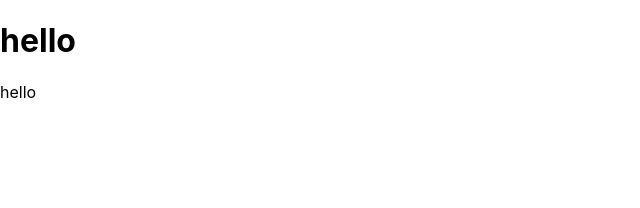
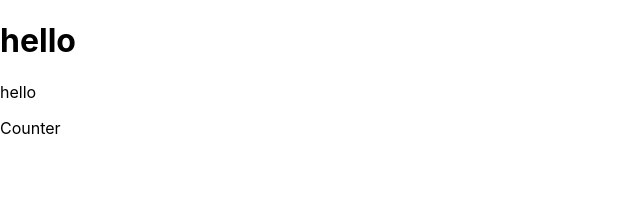
Before and after one commit to Shad-Islam/React-Practice, a React (Create React App) app: page / in a window 1280 px wide. Shown: the top 208 px of the page, without its empty margins (0-640 px from the left). Built offline with nearby package versions, Linux system fonts and the light colour scheme.

Commit message:
Add counter component

```diff
--- a/src/App.js
+++ b/src/App.js
@@ -1,10 +1,12 @@
 import "./App.css";
+import Counter from "./components/Counter";
 import Test from "./components/TestComponent";
 
 function App() {
   return (
     <>
       <Test />
+      <Counter />
     </>
   );
 }
--- /dev/null
+++ b/src/components/Counter.jsx
@@ -0,0 +1,7 @@
+import React from "react";
+
+function Counter() {
+  return <div>Counter</div>;
+}
+
+export default Counter;
```
